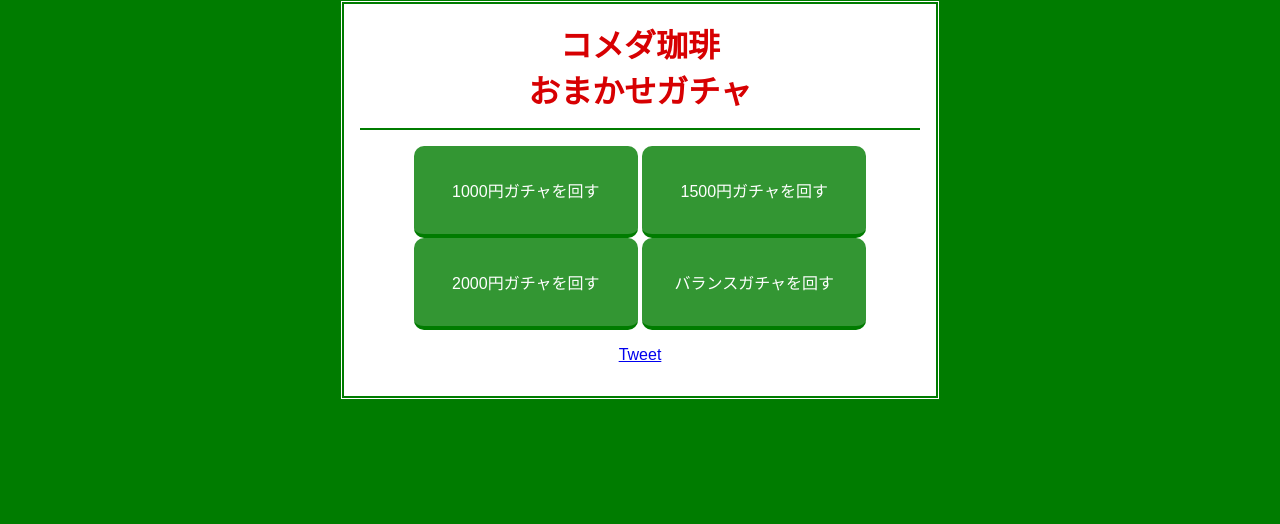
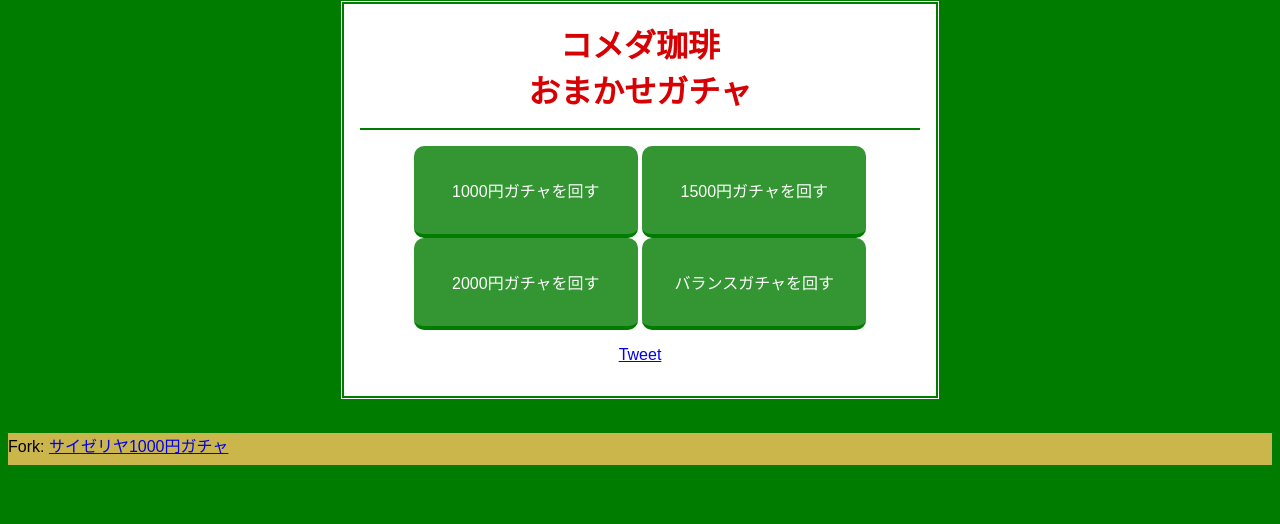
Before and after one commit to ggharada/komeda-gacha, a Flask app: page / in a window 1280 px wide. Shown: the part 65-589 px from the top of the page. Run offline with Flask 2, Linux system fonts and the light colour scheme; some libraries are stand-ins or nearby versions.

Commit message:
change HTML

```diff
--- a/flaskr/static/style.css
+++ b/flaskr/static/style.css
@@ -108,3 +108,10 @@
     background: #f0d6d6;
     padding: 0.5em;
   }
+  footer {
+    width: 100%;
+    height: 32px;
+    text-align: left;
+    padding: 0px 0;
+    background-color: #cab64a;
+  }
--- a/flaskr/templates/layout.html
+++ b/flaskr/templates/layout.html
@@ -6,15 +6,15 @@
 <link rel="icon" type="image/x-icon" href="{{url_for('static', filename='favicon.ico')}}">
 <link rel="apple-touch-icon" sizes="180x180" href="{{url_for('static', filename='apple-touch-icon.png')}}">
 
-<!-- Global site tag (gtag.js) - Google Analytics >
-<script async src="https://www.googletagmanager.com/gtag/js?id=UA-142979752-1"></script>
+<!-- Global site tag (gtag.js) - Google Analytics -->
+<script async src="https://www.googletagmanager.com/gtag/js?id=G-60WJ918WPH"></script>
 <script>
   window.dataLayer = window.dataLayer || [];
   function gtag(){dataLayer.push(arguments);}
   gtag('js', new Date());
 
-  gtag('config', 'UA-142979752-1');
-</script-->
+  gtag('config', 'G-60WJ918WPH');
+</script>
 <script>!function(d,s,id){var js,fjs=d.getElementsByTagName(s)[0];if(!d.getElementById(id)){js=d.createElement(s);js.id=id;js.src="https://platform.twitter.com/widgets.js";fjs.parentNode.insertBefore(js,fjs);}}(document,"script","twitter-wjs");</script>
 <div class=page>
   <div class = "heading">
@@ -22,5 +22,8 @@
     <h1>おまかせガチャ</h1>
   </div>
   {% block body %}{% endblock %}
-
 </div>
+<footer>
+  Fork:
+  <a href="https://saizeriya-1000yen.marusho.io/" target="_blank">サイゼリヤ1000円ガチャ</a>
+</footer>
```
